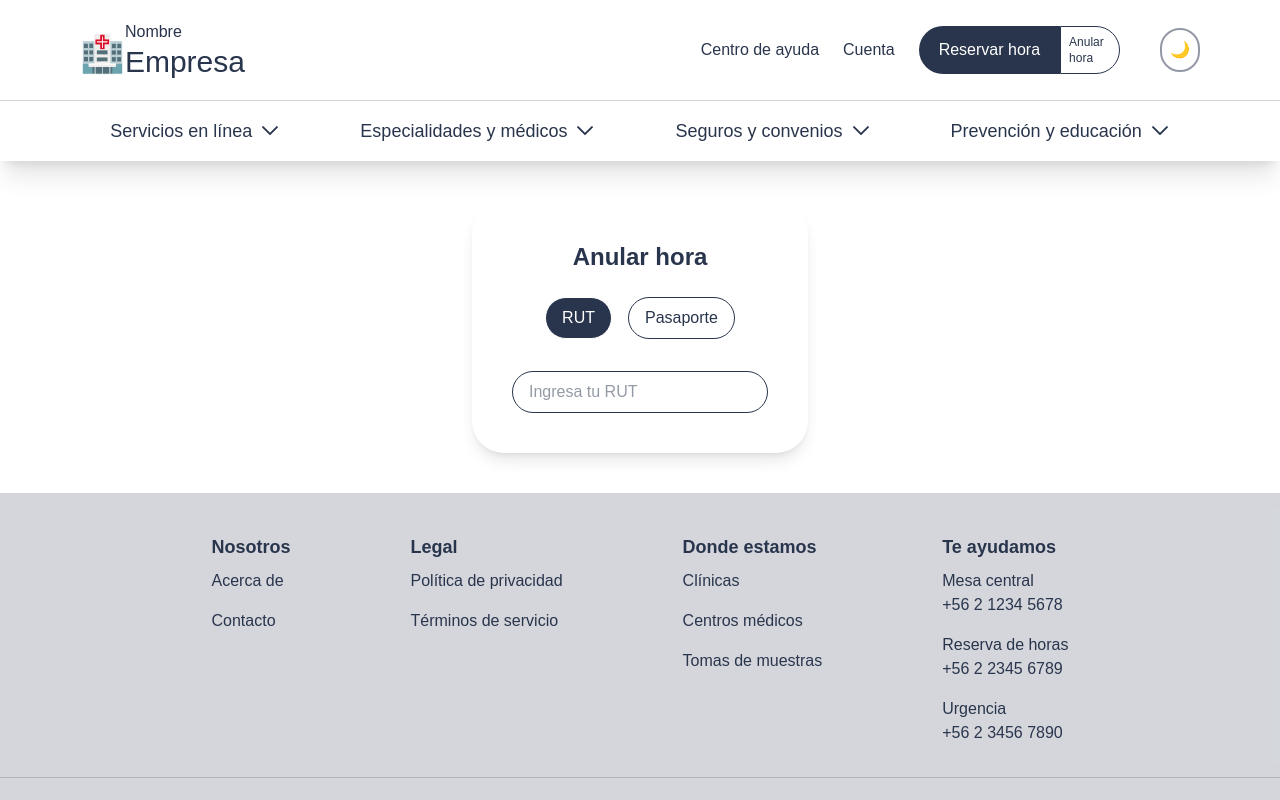
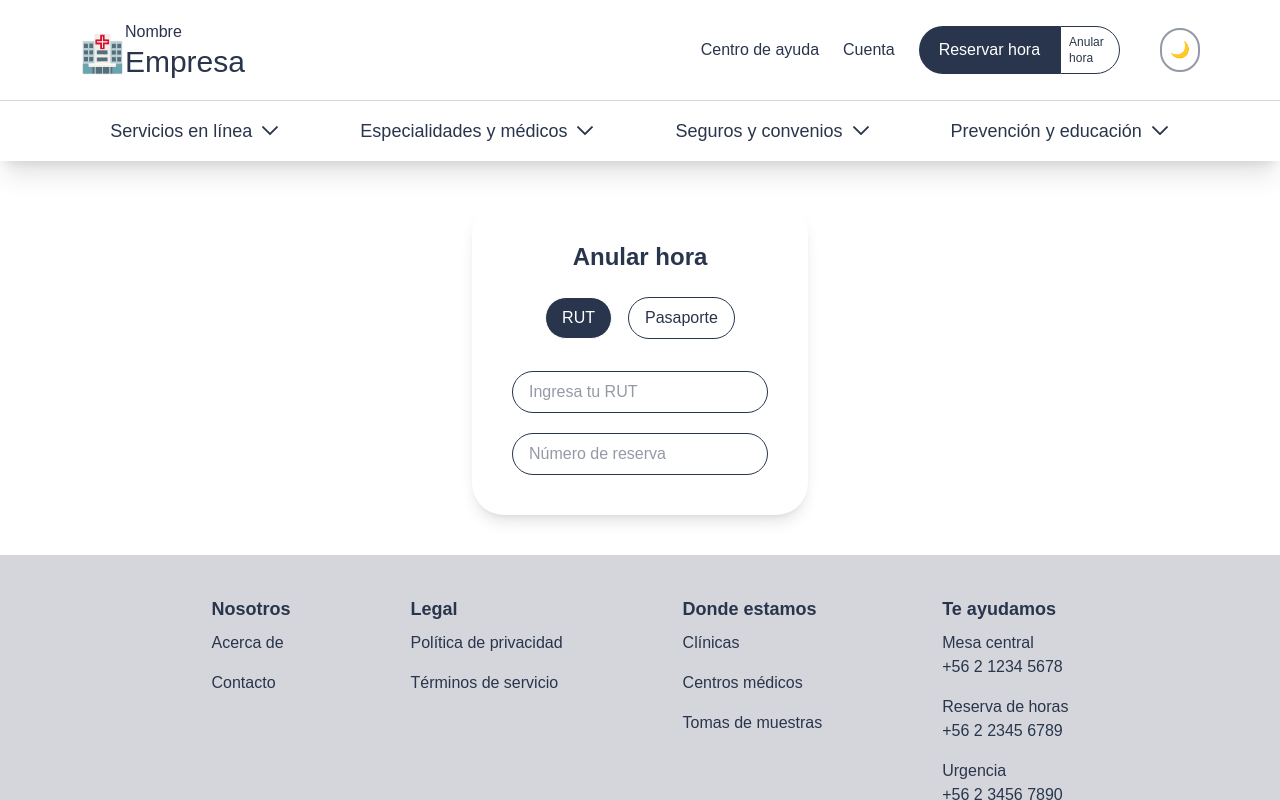
Before and after one commit to Clinica-GONISOMA/frontend-web-patient, a Next.js app: page /cancel-appointment in a window 1280 px wide. Both pictures are taken after a click on the button "RUT". Shown: the top 800 px of the page. Built offline with nearby package versions, Linux system fonts and the light colour scheme.

Commit message:
[CHANGE] cancel-appointment view

```diff
--- a/src/app/cancel-appointment/page.tsx
+++ b/src/app/cancel-appointment/page.tsx
@@ -3,7 +3,8 @@ import { useState } from "react";
 
 export default function CancelAppointment() {
   const [selected, setSelected] = useState<'rut' | 'pasaporte' | null>(null);
-  const [value, setValue] = useState('');
+  const [idNumber, setIdNumber] = useState('');
+  const [appointmentNumber, setAppointmentNumber] = useState('');
 
   return (
     <div className="w-full items-center justify-center flex">
@@ -13,16 +14,14 @@ export default function CancelAppointment() {
         {/* Selector */}
         <div className="flex gap-4">
           <button
-            className={`border rounded-full px-4 py-2 transition ${
-              selected === 'rut' ? 'bg-[var(--color-foreground)] text-[var(--color-background)]' : 'bg-[var(--color-background)] text-[var(--color-foreground)]'
+            className={`border rounded-full px-4 py-2 transition ${selected === 'rut' ? 'bg-[var(--color-foreground)] text-[var(--color-background)]' : 'bg-[var(--color-background)] text-[var(--color-foreground)]'
               }`}
             onClick={() => setSelected('rut')}
           >
             RUT
           </button>
           <button
-            className={`border rounded-full px-4 py-2 transition ${
-              selected === 'pasaporte' ? 'bg-[var(--color-foreground)] text-[var(--color-background)]' : 'bg-[var(--color-background)] text-[var(--color-foreground)]'
+            className={`border rounded-full px-4 py-2 transition ${selected === 'pasaporte' ? 'bg-[var(--color-foreground)] text-[var(--color-background)]' : 'bg-[var(--color-background)] text-[var(--color-foreground)]'
               }`}
             onClick={() => setSelected('pasaporte')}
           >
@@ -32,13 +31,23 @@ export default function CancelAppointment() {
 
         {/* Input */}
         {selected && (
+          <div className="flex flex-col items-center">
+
             <input
               type="text"
               placeholder={selected === 'rut' ? 'Ingresa tu RUT' : 'Ingresa tu pasaporte'}
-            className="border rounded-full px-4 py-2 w-64 mt-2 caret-[var(--color-foreground)] "
-            value={value}
-            onChange={(e) => setValue(e.target.value)}
+              className="border rounded-full px-4 py-2 w-64 mt-2 focus:outline-none"
+              value={idNumber}
+              onChange={(e) => setIdNumber(e.target.value)}
             />
+            <input
+              type="text"
+              placeholder= 'Número de reserva'
+              className="border rounded-full px-4 py-2 w-64 mt-5 focus:outline-none "
+              value={appointmentNumber}
+              onChange={(e) => setAppointmentNumber(e.target.value)}
+            />
+          </div>
         )}
       </div>
     </div>
```
Lines whose indentation alone changed are shown as unchanged.
